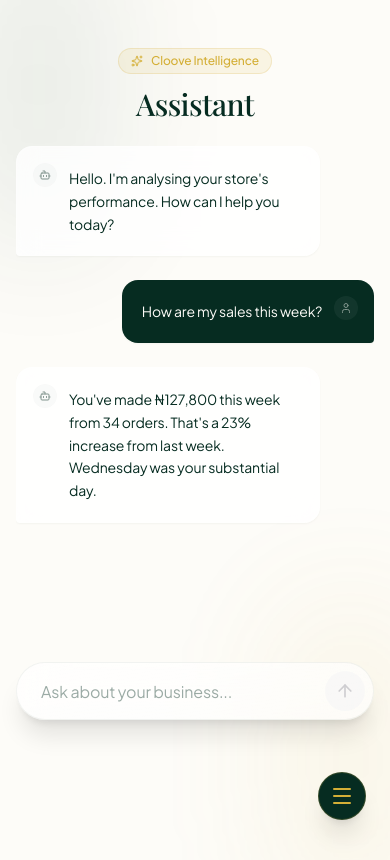
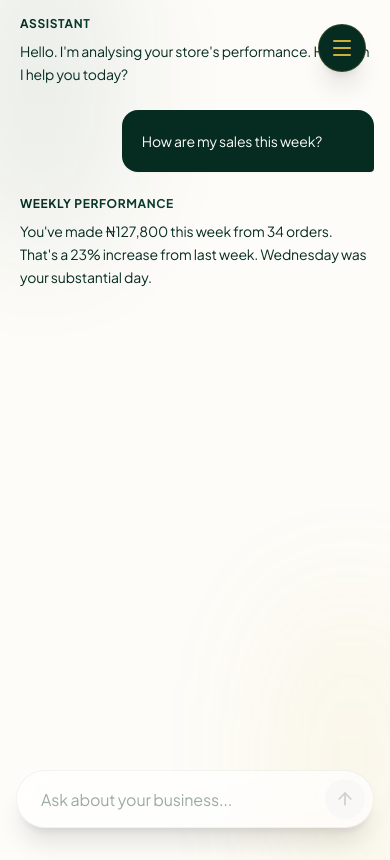
Before and after one commit to coderatio/cloove-webapp, a Next.js app: page /assistant in a window 390 px wide. Built offline with nearby package versions, Linux system fonts and the light colour scheme.

Commit message:
Refined pages

```diff
--- a/app/assistant/page.tsx
+++ b/app/assistant/page.tsx
@@ -12,6 +12,7 @@ const initialMessages = [
     {
         id: 1,
         role: 'assistant' as const,
+        title: "Assistant",
         content: "Hello. I'm analysing your store's performance. How can I help you today?"
     },
     {
@@ -22,9 +23,20 @@ const initialMessages = [
     {
         id: 3,
         role: 'assistant' as const,
+        title: "Weekly Performance",
         content: "You've made ₦127,800 this week from 34 orders. That's a 23% increase from last week. Wednesday was your substantial day."
     },
 ]
+
+// Helper to simulate smart title generation
+const getSmartTitle = (content: string) => {
+    if (content.toLowerCase().includes("checking") || content.toLowerCase().includes("analysing")) return "System Status"
+    if (content.toLowerCase().includes("sales") || content.includes("₦")) return "Sales Report"
+    if (content.toLowerCase().includes("stock") || content.toLowerCase().includes("inventory")) return "Inventory Update"
+    if (content.toLowerCase().includes("debt") || content.toLowerCase().includes("owing")) return "Debtor Analysis"
+    // Fallback to first 3 words
+    return content.split(' ').slice(0, 3).join(' ') + "..."
+}
 
 export default function AssistantPage() {
     const [messages, setMessages] = useState(initialMessages)
@@ -48,6 +60,7 @@ export default function AssistantPage() {
             const aiMsg = {
                 id: Date.now() + 1,
                 role: 'assistant' as const,
+                title: "Processing Data",
                 content: "I'm checking your latest data..."
             }
             setMessages(prev => [...prev, aiMsg])
@@ -56,10 +69,11 @@ export default function AssistantPage() {
 
     return (
         <PageTransition>
-            <div className="flex flex-col h-[calc(100vh-140px)] md:h-[calc(100vh-100px)] relative md:pt-0">
+            {/* Mobile: Full height (100dvh). Desktop: Calculated height. */}
+            <div className="flex flex-col h-[100dvh] md:h-[calc(100vh-100px)] relative md:pt-0 pb-20 md:pb-0 max-w-4xl mx-auto">
 
-                {/* Header - Minimalist */}
-                <div className="flex-shrink-0 mb-6 text-center md:text-left mt-8 md:mt-0">
+                {/* Header - Minimalist (Hidden on Mobile) */}
+                <div className="flex-shrink-0 mb-6 text-center md:text-left mt-8 md:mt-0 hidden md:block">
                     <div className="inline-flex items-center gap-2 px-3 py-1 rounded-full bg-brand-gold/10 text-brand-gold text-xs font-medium mb-3 border border-brand-gold/20">
                         <Sparkles className="w-3 h-3" />
                         <span>Cloove Intelligence</span>
@@ -80,20 +94,28 @@ export default function AssistantPage() {
                                 className={cn("flex w-full", msg.role === 'user' ? "justify-end" : "justify-start")}
                             >
                                 <div className={cn(
-                                    "max-w-[85%] md:max-w-[70%] text-sm md:text-base leading-relaxed p-5 rounded-2xl shadow-sm relative overflow-hidden group transition-all",
+                                    "text-sm md:text-base leading-relaxed relative overflow-hidden transition-all",
                                     msg.role === 'user'
-                                        ? "bg-brand-deep text-brand-cream rounded-br-sm dark:bg-brand-gold dark:text-brand-deep"
-                                        : "bg-white/80 dark:bg-white/5 backdrop-blur-md border border-white/20 dark:border-white/10 text-brand-deep dark:text-brand-cream rounded-bl-sm"
+                                        ? "bg-brand-deep text-brand-cream rounded-2xl rounded-br-sm dark:bg-brand-gold dark:text-brand-deep shadow-sm max-w-[85%] md:max-w-[70%] p-5"
+                                        : "w-full bg-transparent text-brand-deep dark:text-brand-cream px-1"
                                 )}>
-                                    {/* Icon Indicator */}
-                                    <div className={cn(
-                                        "absolute top-4 w-6 h-6 rounded-full flex items-center justify-center opacity-50",
-                                        msg.role === 'user' ? "right-4 bg-white/10" : "left-4 bg-brand-deep/5 dark:bg-white/10"
-                                    )}>
-                                        {msg.role === 'assistant' ? <Bot className="w-3 h-3" /> : <User className="w-3 h-3" />}
-                                    </div>
+                                    {/* User Icon Indicator */}
+                                    {/* {msg.role === 'user' && (
+                                        <div className="absolute top-4 right-4 w-6 h-6 rounded-full flex items-center justify-center opacity-50 bg-white/10">
+                                            <User className="w-3 h-3" />
+                                        </div>
+                                    )} */}
 
-                                    <div className={cn("relative z-10", msg.role === 'assistant' ? "pl-8" : "pr-8")}>
+                                    {/* Assistant Title - Dynamic Gradient */}
+                                    {msg.role === 'assistant' && (
+                                        <div className="mb-2">
+                                            <span className="block text-xs font-bold uppercase tracking-wider bg-gradient-to-r from-brand-deep to-brand-green dark:from-brand-green dark:to-brand-cream bg-clip-text text-transparent w-fit">
+                                                {(msg as any).title || getSmartTitle(msg.content)}
+                                            </span>
+                                        </div>
+                                    )}
+
+                                    <div className={cn("relative z-10", msg.role === 'user' ? "pr-8" : "")}>
                                         {msg.content}
                                     </div>
                                 </div>
@@ -104,7 +126,7 @@ export default function AssistantPage() {
                 </div>
 
                 {/* Input Area - Floating Glass */}
-                <div className="pt-4 sticky bottom-0 z-20">
+                <div className="fixed bottom-4 left-4 right-4 z-20 md:sticky md:bottom-8 border-t-0 md:border-t-0 md:w-full">
                     <GlassCard className="p-2 flex items-center gap-2 rounded-full border-brand-deep/5 dark:border-white/10 bg-white/60 dark:bg-black/40 shadow-xl backdrop-blur-xl">
                         <form onSubmit={handleSubmit} className="flex-1 flex items-center gap-2 pl-4">
                             <input
--- a/app/components/layout/AppLayout.tsx
+++ b/app/components/layout/AppLayout.tsx
@@ -59,7 +59,7 @@ export default function AppLayout({ children }: AppLayoutProps) {
                     </div>
                 )}
 
-                <div className="px-4 pb-24 pt-4 md:p-0">
+                <div className={cn("px-4 pt-4 md:p-0", isAssistantPage ? "pb-0" : "pb-24")}>
                     {children}
                 </div>
             </main>
--- a/app/components/layout/mobile-nav.tsx
+++ b/app/components/layout/mobile-nav.tsx
@@ -26,7 +26,7 @@ export function MobileNav() {
             <motion.div
                 initial={{ scale: 0.8, opacity: 0 }}
                 animate={{ scale: 1, opacity: 1 }}
-                className="fixed bottom-6 right-6 z-50 md:hidden"
+                className="fixed top-6 right-6 z-50 md:hidden"
             >
                 <button
                     onClick={() => setIsMenuOpen(true)}
```
